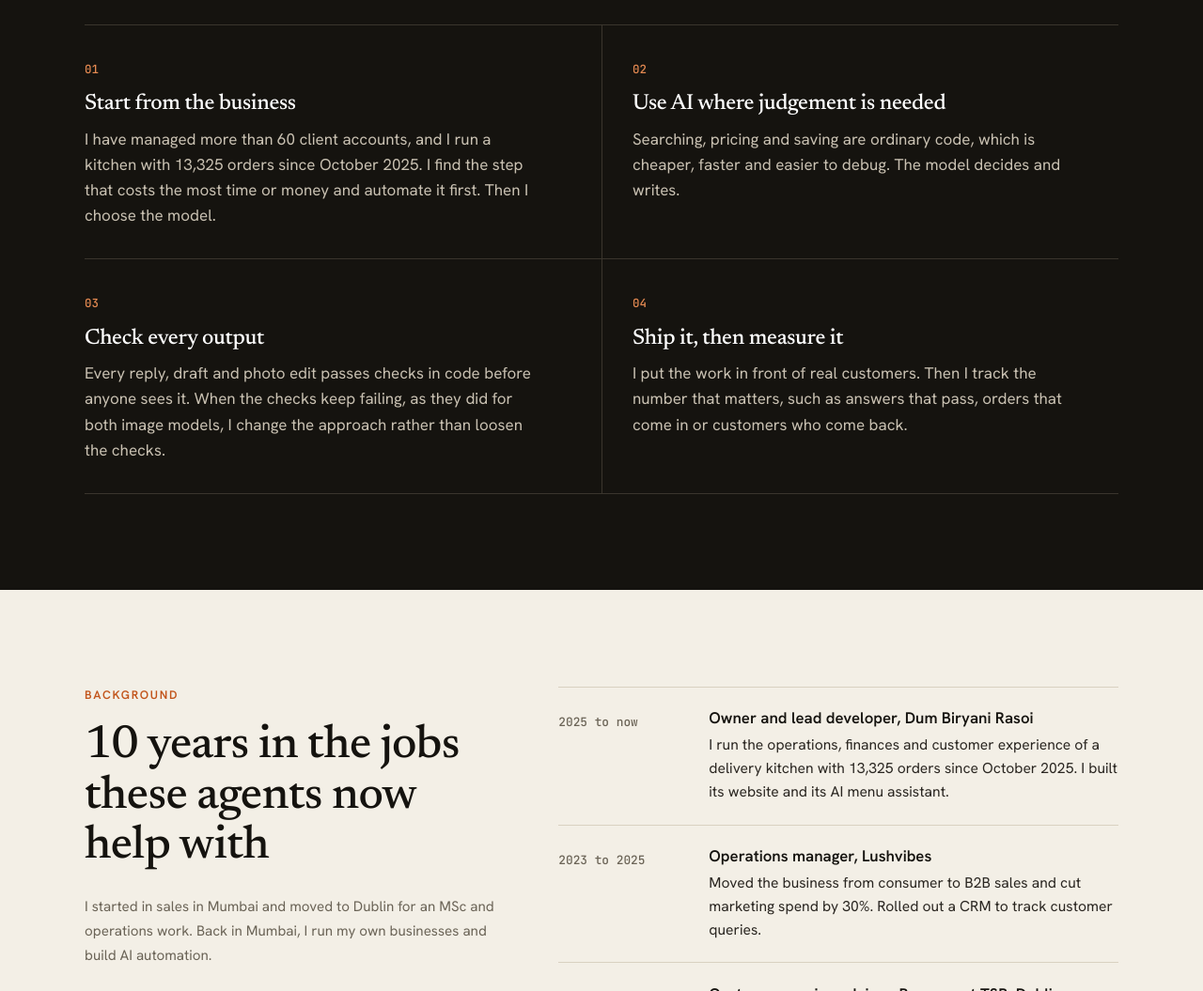
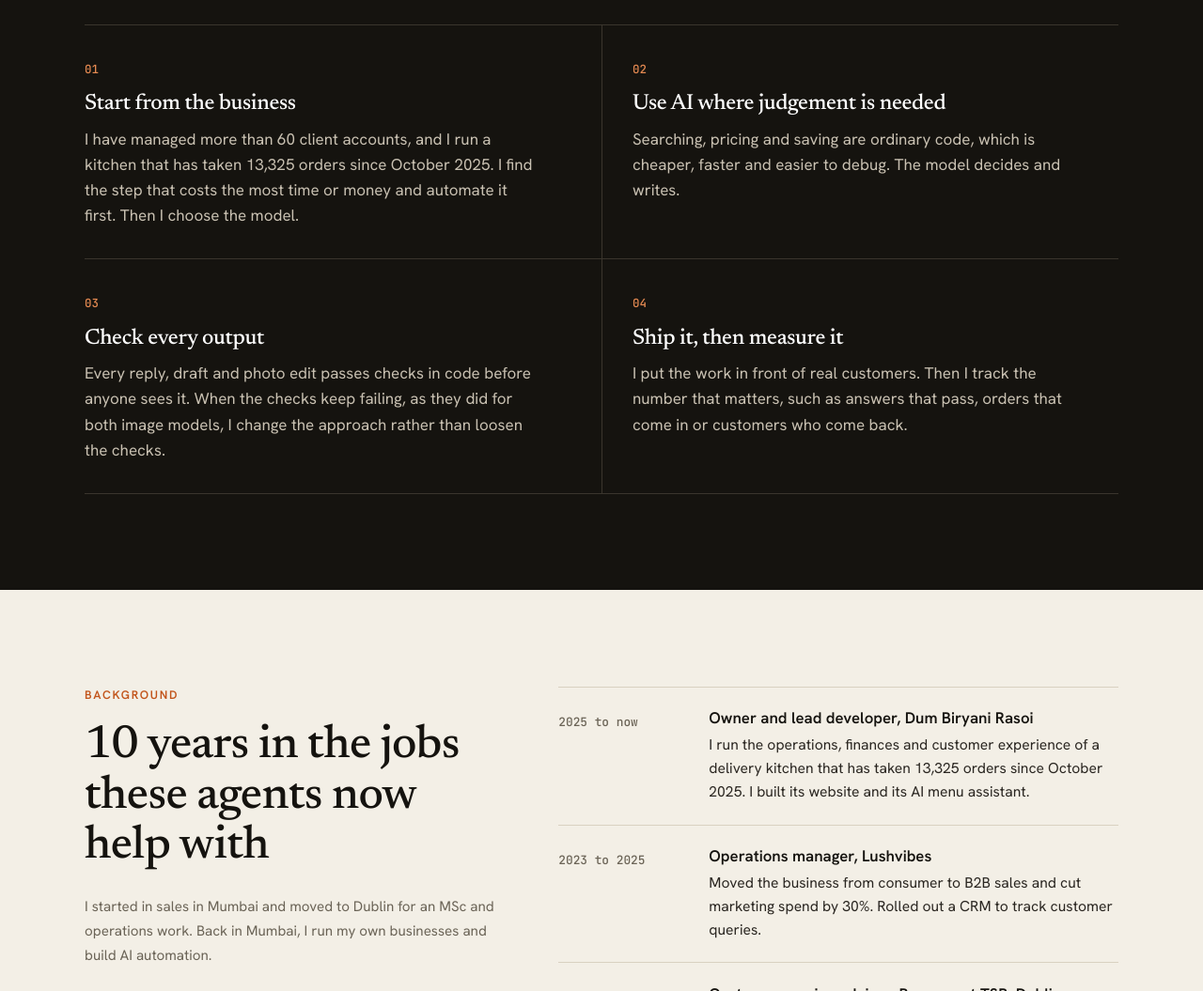
Before and after one commit to At0591/portfolio, a plain HTML site: page index.html in a window 1280 px wide. Shown: the part 5840-6895 px from the top of the page at 94% size. Drawn offline with Linux system fonts and the light colour scheme.

Commit message:
Fix kitchen orders sentence flagged by the proofreader
Co-Authored-By: Claude Opus 5.5 <noreply@anthropic.com>

```diff
--- a/index.html
+++ b/index.html
@@ -226,7 +226,7 @@
         <h2>Automation a business can trust: 4 rules I build by</h2>
       </header>
       <ol class="principles reveal">
-        <li><span>01</span><h3>Start from the business</h3><p>I have managed more than 60 client accounts, and I run a kitchen with 13,325 orders since October 2025. I find the step that costs the most time or money and automate it first. Then I choose the model.</p></li>
+        <li><span>01</span><h3>Start from the business</h3><p>I have managed more than 60 client accounts, and I run a kitchen that has taken 13,325 orders since October 2025. I find the step that costs the most time or money and automate it first. Then I choose the model.</p></li>
         <li><span>02</span><h3>Use AI where judgement is needed</h3><p>Searching, pricing and saving are ordinary code, which is cheaper, faster and easier to debug. The model decides and writes.</p></li>
         <li><span>03</span><h3>Check every output</h3><p>Every reply, draft and photo edit passes checks in code before anyone sees it. When the checks keep failing, as they did for both image models, I change the approach rather than loosen the checks.</p></li>
         <li><span>04</span><h3>Ship it, then measure it</h3><p>I put the work in front of real customers. Then I track the number that matters, such as answers that pass, orders that come in or customers who come back.</p></li>
@@ -244,7 +244,7 @@
         <p class="edu">MSc International Business Management, National College of Ireland (2021)<br>BCA, Atharva Institute of Information Technology (2016)</p>
       </header>
       <ol class="timeline reveal">
-        <li><span class="when">2025 to now</span><div><h3>Owner and lead developer, Dum Biryani Rasoi</h3><p>I run the operations, finances and customer experience of a delivery kitchen with 13,325 orders since October 2025. I built its website and its AI menu assistant.</p></div></li>
+        <li><span class="when">2025 to now</span><div><h3>Owner and lead developer, Dum Biryani Rasoi</h3><p>I run the operations, finances and customer experience of a delivery kitchen that has taken 13,325 orders since October 2025. I built its website and its AI menu assistant.</p></div></li>
         <li><span class="when">2023 to 2025</span><div><h3>Operations manager, Lushvibes</h3><p>Moved the business from consumer to B2B sales and cut marketing spend by 30%. Rolled out a CRM to track customer queries.</p></div></li>
         <li><span class="when">2022 to 2023</span><div><h3>Customer service advisor, Permanent TSB, Dublin</h3><p>Advised more than 30 walk-in customers a day and sold home insurance and loans, meeting my sales targets.</p></div></li>
         <li><span class="when">2021 to 2022</span><div><h3>Data processor, Health Service Executive, Dublin</h3><p>Processed high volumes of patient data for COVID-19 contact tracing under data-protection rules. Worked with a team of 18 and more than four test centres and labs.</p></div></li>
```
